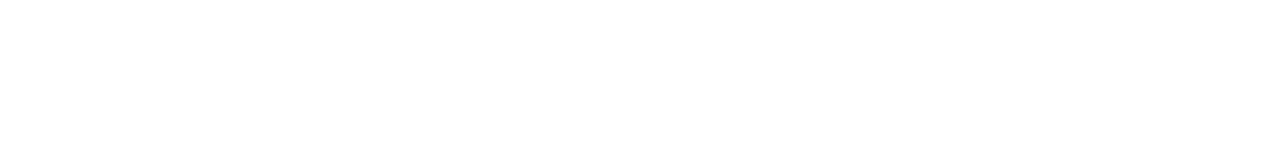
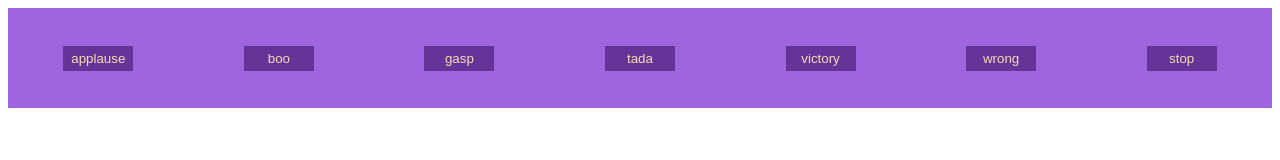
Before and after one commit to acciojob/Soundbar-RishabhSingh4872962, a website: page main.html in a window 1280 px wide. Drawn offline with Linux system fonts and the light colour scheme.

Commit message:
created a submission

```diff
--- a/main.html
+++ b/main.html
@@ -8,6 +8,16 @@
 
 <body>
 	<!-- the entire body must be written by student -->
+	<div id="buttons">
+		<button class="btn">applause</button>
+		<button class="btn">boo</button>
+		<button class="btn">gasp</button>
+		<button class="btn">tada</button>
+		<button class="btn">victory</button>
+		<button class="btn">wrong</button>
+		<button class="stop">stop</button>
+
+	</div>
     <script type="text/javascript" src="./script.js">
 </script>
 
--- a/styles.css
+++ b/styles.css
@@ -1 +1,15 @@
 /*  your css code here. If applicable */
+#buttons{
+	background-color:#a164df;
+	height:100px;
+	display:flex;
+	align-items:center;
+	justify-content:space-around;
+}
+button{
+	background-color:#639;
+	color:wheat;
+	height:25px;
+	width:70px;
+	border:none;
+}
```
